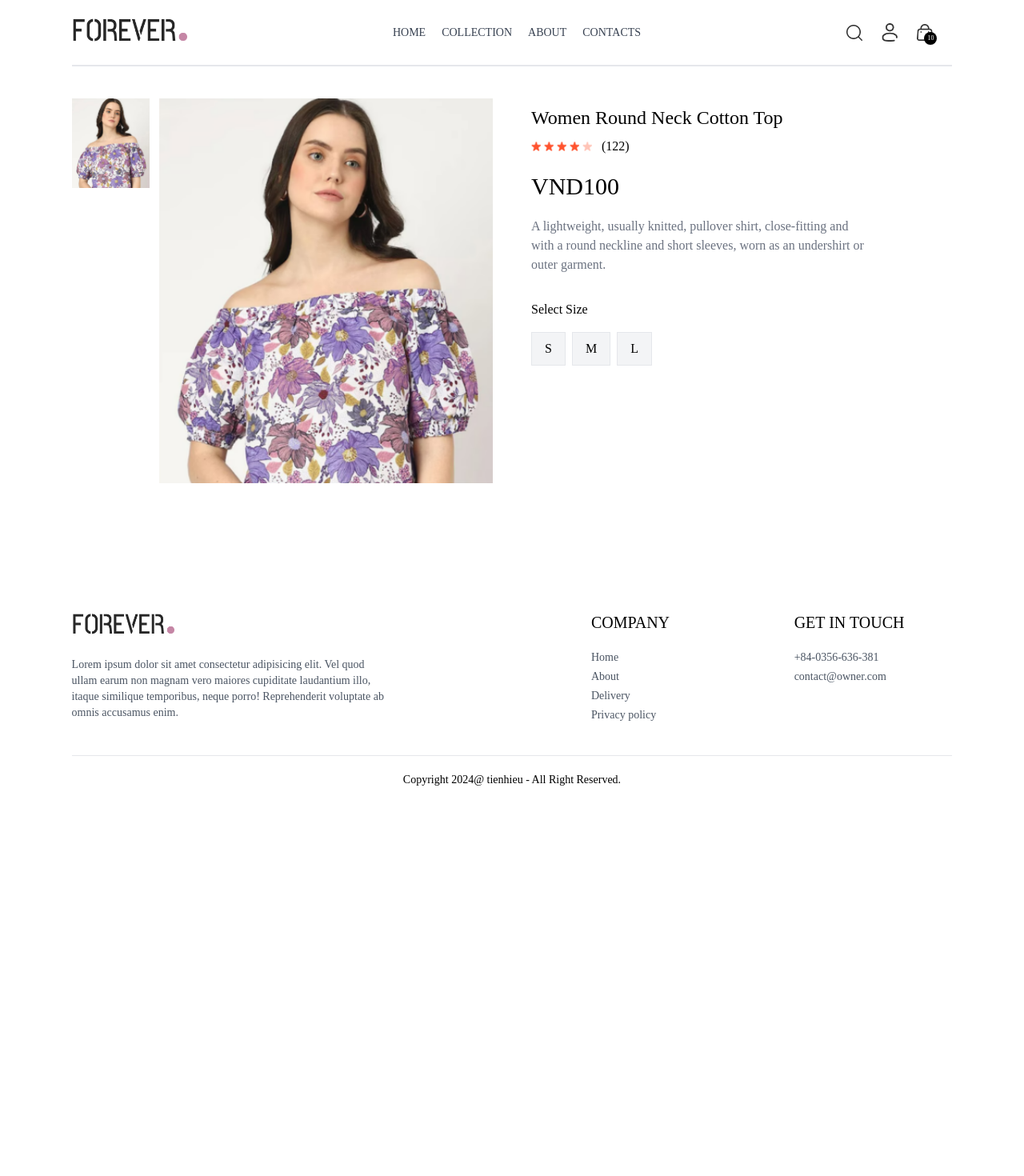
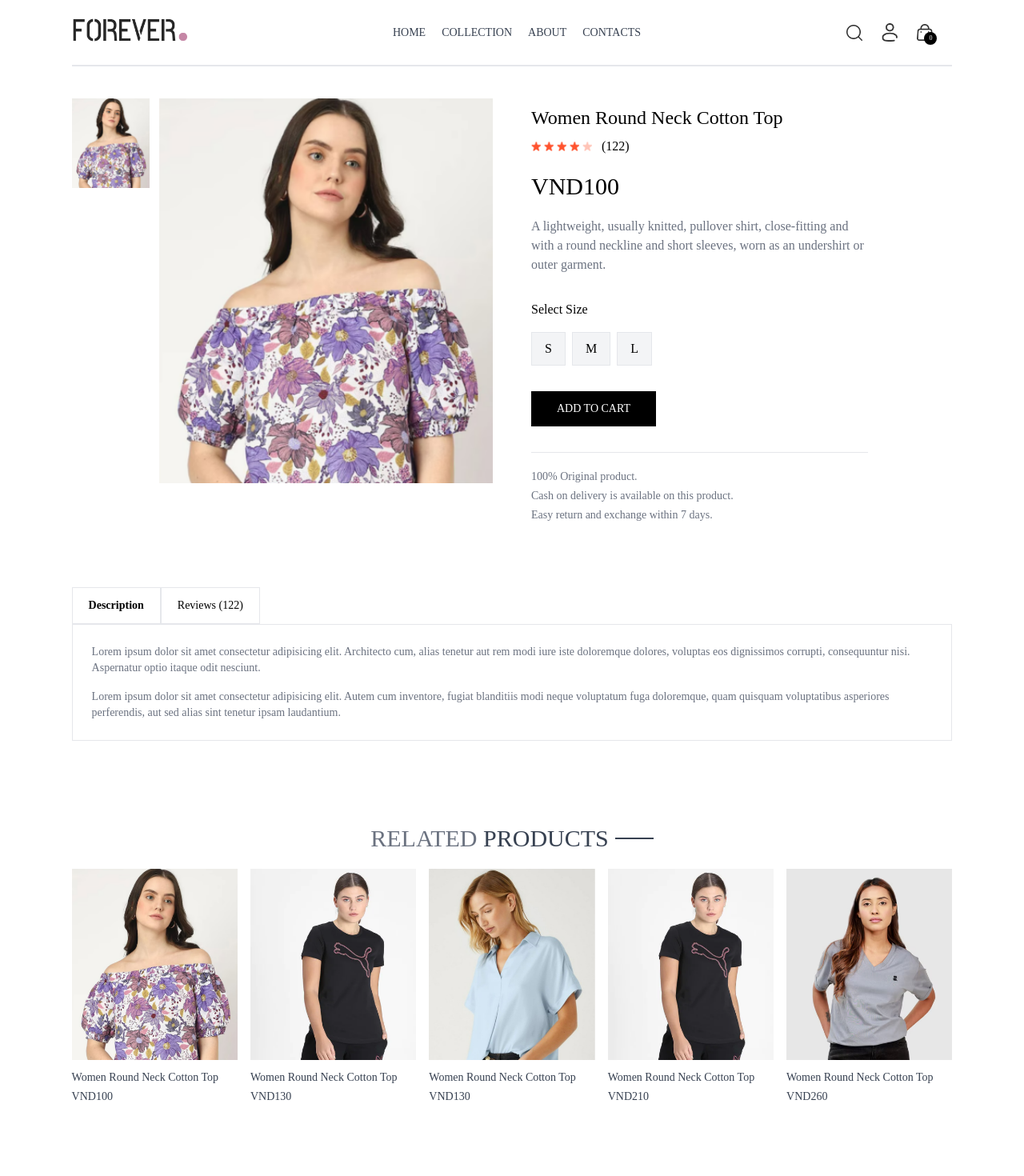
Before and after one commit to tienhieu03/OnlineShop, a React (Vite) app in the folder frontend/: page /product/aaaaa in a window 1280 px wide. Shown: the top 1470 px of the page at 80% size. Before the commit the page ends 1005 px from the top, so only its background shows below. Built offline with nearby package versions, Linux system fonts and the light colour scheme; a web font is replaced by a local one.

Commit message:
add cart total and related products components; refactor Title component

```diff
--- a/frontend/package.json
+++ b/frontend/package.json
@@ -28,7 +28,6 @@
     "globals": "^15.12.0",
     "postcss": "^8.4.49",
     "tailwindcss": "^3.4.16",
-    "vite": "^6.0.1",
-    "no-unused-vars": "off"
+    "vite": "^6.0.1"
   }
 }
--- a/frontend/src/App.jsx
+++ b/frontend/src/App.jsx
@@ -1,37 +1,40 @@
-import React from 'react'
-import { Routes,Route } from 'react-router-dom'
-import Home from './pages/Home'
-import Collection from './pages/Collection'
-import About from './pages/About'
-import Contact from './pages/Contact'
-import Product from './pages/Product'
-import Cart from './pages/Cart'
-import Login from './pages/Login'
-import PlaceOrder from './pages/PlaceOrder'
-import Orders from './pages/Orders'
-import Navbar from './components/Navbar'
-import Footer from './components/Footer'
-import SearchBar from './components/SearchBar'
+import React from "react";
+import { Routes, Route } from "react-router-dom";
+import Home from "./pages/Home";
+import Collection from "./pages/Collection";
+import About from "./pages/About";
+import Contact from "./pages/Contact";
+import Product from "./pages/Product";
+import Cart from "./pages/Cart";
+import Login from "./pages/Login";
+import PlaceOrder from "./pages/PlaceOrder";
+import Orders from "./pages/Orders";
+import Navbar from "./components/Navbar";
+import Footer from "./components/Footer";
+import SearchBar from "./components/SearchBar";
+import { ToastContainer, toast } from "react-toastify";
+import "react-toastify/dist/ReactToastify.css";
 
 const App = () => {
   return (
-    <div className = 'px-4 sm:px-[5vw] md:px-[7vw] lq:px-[9vw]'>
+    <div className="px-4 sm:px-[5vw] md:px-[7vw] lq:px-[9vw]">
+      <ToastContainer />
       <Navbar />
       <SearchBar />
       <Routes>
-        <Route path='/' element={<Home/>} />
-        <Route path='/collection' element={<Collection/>} />
-        <Route path='/about' element={<About/>} />
-        <Route path='/contact' element={<Contact/>} />
-        <Route path='/product/:productId' element={<Product/>} />
-        <Route path='/cart' element={<Cart/>} />
-        <Route path='/login' element={<Login/>} />
-        <Route path='/place-order' element={<PlaceOrder/>} />
-        <Route path='/orders' element={<Orders/>} />
+        <Route path="/" element={<Home />} />
+        <Route path="/collection" element={<Collection />} />
+        <Route path="/about" element={<About />} />
+        <Route path="/contact" element={<Contact />} />
+        <Route path="/product/:productId" element={<Product />} />
+        <Route path="/cart" element={<Cart />} />
+        <Route path="/login" element={<Login />} />
+        <Route path="/place-order" element={<PlaceOrder />} />
+        <Route path="/orders" element={<Orders />} />
       </Routes>
       <Footer />
     </div>
-  )
-}
+  );
+};
 
-export default App
+export default App;
--- /dev/null
+++ b/frontend/src/components/CartTotal.jsx
@@ -0,0 +1,41 @@
+import React, { useContext } from "react";
+import { ShopContext } from "../context/ShopContext";
+import Title from "./Title";
+
+const CartTotal = () => {
+  const { currency, delivery_fee, getCartAmount } = useContext(ShopContext);
+
+  return (
+    <div className="w-full">
+      <div className="text-2xl">
+        <Title text1={"CART"} text2={"TOTAL"} />
+      </div>
+      <div className="flex flex-col gap-2 mt-2 text-sm">
+        <div className="flex justify-between">
+          <p>Subtotal</p>
+          <p>
+            {currency} {getCartAmount()}.00
+          </p>
+        </div>
+        <hr />
+        <div className="flex justify-between">
+          <p>Shipping Fee</p>
+          <p>
+            {currency}
+            {delivery_fee}
+          </p>
+        </div>
+        <hr />
+        <div className="flex justify-between">
+          <b>Total</b>
+          <b>
+            {currency}
+            {getCartAmount() === 0 ? 0 : getCartAmount() + delivery_fee}
+          </b>
+        </div>
+      </div>
+    </div>
+  );
+};
+
+export default CartTotal;
--- a/frontend/src/components/Navbar.jsx
+++ b/frontend/src/components/Navbar.jsx
@@ -1,77 +1,125 @@
-import React, { useContext, useState } from 'react'
-import {assets} from '../assets/assets'
-import { Link, NavLink } from 'react-router-dom'
-import { ShopContext } from '../context/ShopContext'
+import React, { useContext, useState } from "react";
+import { assets } from "../assets/assets";
+import { Link, NavLink } from "react-router-dom";
+import { ShopContext } from "../context/ShopContext";
 
 const Navbar = () => {
+  const [visible, setVisible] = useState(false);
 
-    const [visible, setVisible] = useState(false)
-
-    const {setShowSearch} = useContext(ShopContext);
+  const { setShowSearch, getCartCount } = useContext(ShopContext);
 
   return (
-    <div className='flex items-center justify-between py-5 font-medium'>
+    <div className="flex items-center justify-between py-5 font-medium">
+      <Link to="/">
+        <img src={assets.logo} className="w-36" alt="" />
+      </Link>
 
-        <Link to='/'><img src={assets.logo} className='w-36' alt="" /></Link>
-
-        <ul className='hidden sm:flex gap-5 text-sm text-gray-700'>
-
-            <NavLink to='/' className='flex flex-col items-center gap-1' >
+      <ul className="hidden sm:flex gap-5 text-sm text-gray-700">
+        <NavLink to="/" className="flex flex-col items-center gap-1">
           <p>HOME</p>
-                <hr className='w-2/4 border-none h-[1.5px] bg-gray-700 hidden' />
+          <hr className="w-2/4 border-none h-[1.5px] bg-gray-700 hidden" />
         </NavLink>
-            <NavLink to='/collection' className='flex flex-col items-center gap-1' >
+        <NavLink to="/collection" className="flex flex-col items-center gap-1">
           <p>COLLECTION</p>
-                <hr className='w-2/4 border-none h-[1.5px] bg-gray-700 hidden' />
+          <hr className="w-2/4 border-none h-[1.5px] bg-gray-700 hidden" />
         </NavLink>
-            <NavLink to='/about' className='flex flex-col items-center gap-1' >
+        <NavLink to="/about" className="flex flex-col items-center gap-1">
           <p>ABOUT</p>
-                <hr className='w-2/4 border-none h-[1.5px] bg-gray-700 hidden' />
+          <hr className="w-2/4 border-none h-[1.5px] bg-gray-700 hidden" />
         </NavLink>
-            <NavLink to='/contact' className='flex flex-col items-center gap-1' >
+        <NavLink to="/contact" className="flex flex-col items-center gap-1">
           <p>CONTACTS</p>
-                <hr className='w-2/4 border-none h-[1.5px] bg-gray-700 hidden' />
+          <hr className="w-2/4 border-none h-[1.5px] bg-gray-700 hidden" />
         </NavLink>
-
       </ul>
 
-        <div className='flex items-center gap-6' >
-              <img onClick={()=>setShowSearch(true)} src={assets.search_icon} className='w-5 cursor-pointer' alt="" />
+      <div className="flex items-center gap-6">
+        <img
+          onClick={() => setShowSearch(true)}
+          src={assets.search_icon}
+          className="w-5 cursor-pointer"
+          alt=""
+        />
 
-              <div className='group relative' >
-                  <img className='w-5 cursor-pointer' src={assets.profile_icon} alt='' />
-                  <div className='group-hover:block hidden absolute dropdown-menu right-0 pt-4'>
-                      <div className='flex flex-col gap-2 w-36 py-3 px-5 bg-slate-100 text-gray-500 rounded'>
-                          <p className='cursor-pointer hover:text-black'>My Profile</p>
-                          <p className='cursor-pointer hover:text-black'>Orders</p>
-                          <p className='cursor-pointer hover:text-black'>Logout</p>
+        <div className="group relative">
+          <img
+            className="w-5 cursor-pointer"
+            src={assets.profile_icon}
+            alt=""
+          />
+          <div className="group-hover:block hidden absolute dropdown-menu right-0 pt-4">
+            <div className="flex flex-col gap-2 w-36 py-3 px-5 bg-slate-100 text-gray-500 rounded">
+              <p className="cursor-pointer hover:text-black">My Profile</p>
+              <p className="cursor-pointer hover:text-black">Orders</p>
+              <p className="cursor-pointer hover:text-black">Logout</p>
             </div>
           </div>
         </div>
-              <Link to='/cart' className='relative'>
-                <img src={assets.cart_icon} className='w-5 min-w-5' alt="" />
-                  <p className='absolute right-[-5px] bottom-[-5px] w-4 text-center leading-4 bg-black text-white aspect-square rounded-full text-[8px]'>10</p>
+        <Link to="/cart" className="relative">
+          <img src={assets.cart_icon} className="w-5 min-w-5" alt="" />
+          <p className="absolute right-[-5px] bottom-[-5px] w-4 text-center leading-4 bg-black text-white aspect-square rounded-full text-[8px]">
+            {getCartCount()}
+          </p>
         </Link>
-              <img onClick={()=>setVisible(true)} src={assets.menu_icon} className='w-5 cursor-pointer sm:hidden' alt=''/>
+        <img
+          onClick={() => setVisible(true)}
+          src={assets.menu_icon}
+          className="w-5 cursor-pointer sm:hidden"
+          alt=""
+        />
         <div>
-
           {/*SideBar menu for small sreen*/}
-            <div className={`absolute top-0 right-0 bottom-0 overflow-hidden bg-white transition-all ${visible ? 'w-full' : 'w-0'}`}>
-                <div className='flex flex-col text-gray-600'>
-                  <div onClick={()=>setVisible(false)} className='flex items-center gap-4 p-3 cursor-pointer'>
-                      <img className='h-4 rotate-180' src={assets.dropdown_icon} alt=''/>
+          <div
+            className={`absolute top-0 right-0 bottom-0 overflow-hidden bg-white transition-all ${
+              visible ? "w-full" : "w-0"
+            }`}
+          >
+            <div className="flex flex-col text-gray-600">
+              <div
+                onClick={() => setVisible(false)}
+                className="flex items-center gap-4 p-3 cursor-pointer"
+              >
+                <img
+                  className="h-4 rotate-180"
+                  src={assets.dropdown_icon}
+                  alt=""
+                />
                 <p>Back</p>
               </div>
-                    <NavLink onClick={()=>setVisible(false)} className='py-2 pl-6 border' to='/'>HOME</NavLink>
-                    <NavLink onClick={()=>setVisible(false)} className='py-2 pl-6 border' to='/collection'>COLLECTION</NavLink>
-                    <NavLink onClick={()=>setVisible(false)} className='py-2 pl-6 border' to='/about'>ABOUT</NavLink>
-                    <NavLink onClick={()=>setVisible(false)} className='py-2 pl-6 border' to='/contact'>CONTACT</NavLink>
+              <NavLink
+                onClick={() => setVisible(false)}
+                className="py-2 pl-6 border"
+                to="/"
+              >
+                HOME
+              </NavLink>
+              <NavLink
+                onClick={() => setVisible(false)}
+                className="py-2 pl-6 border"
+                to="/collection"
+              >
+                COLLECTION
+              </NavLink>
+              <NavLink
+                onClick={() => setVisible(false)}
+                className="py-2 pl-6 border"
+                to="/about"
+              >
+                ABOUT
+              </NavLink>
+              <NavLink
+                onClick={() => setVisible(false)}
+                className="py-2 pl-6 border"
+                to="/contact"
+              >
+                CONTACT
+              </NavLink>
             </div>
           </div>
         </div>
       </div>
     </div>
-  )
-}
+  );
+};
 
-export default Navbar
+export default Navbar;
--- /dev/null
+++ b/frontend/src/components/RelatedProduct.jsx
@@ -0,0 +1,43 @@
+import React, { useContext, useEffect, useState } from "react";
+import { ShopContext } from "../context/ShopContext";
+import Title from "./Title";
+import ProductItem from "./ProductItem";
+
+const RelatedProduct = ({ category, subCategory }) => {
+  const { products } = useContext(ShopContext);
+  const [related, setRelated] = useState([]);
+
+  useEffect(() => {
+    if (products.length > 0) {
+      let productsCopy = products.slice();
+
+      productsCopy = productsCopy.filter((item) => category === item.category);
+      productsCopy = productsCopy.filter(
+        (item) => subCategory === item.subCategory
+      );
+
+      setRelated(productsCopy.slice(0, 5));
+    }
+  }, [products]);
+
+  return (
+    <div className="my-24">
+      <div className="text-center text-3xl py-2">
+        <Title text1={"RELATED"} text2={"PRODUCTS"} />
+      </div>
+      <div className="grid grid-cols-2 sm:grid-cols-3 md:grid-cols-4 lg:grid-cols-5 gap-4 gap-y-6">
+        {related.map((item, index) => (
+          <ProductItem
+            key={index}
+            id={item._id}
+            name={item.name}
+            price={item.price}
+            image={item.image}
+          />
+        ))}
+      </div>
+    </div>
+  );
+};
+
+export default RelatedProduct;
--- a/frontend/src/context/ShopContext.jsx
+++ b/frontend/src/context/ShopContext.jsx
@@ -1,27 +1,89 @@
-import { createContext, useState } from "react";
+import { createContext, useEffect, useState } from "react";
 import { products } from "../assets/assets";
+import { toast } from "react-toastify";
 
 export const ShopContext = createContext();
 
 const ShopContextProvider = (props) => {
+  const currency = "VND";
+  const delivery_fee = 10;
+  const [search, setSearch] = useState("");
+  const [showSearch, setShowSearch] = useState(false);
+  const [cartItems, setCartItems] = useState({});
 
-    const currency = 'VND';
-    const delivery_fee= 10;
-    const [search,setSearch] = useState('');
-    const [showSearch,setShowSearch] = useState(false);
-
-
-    const value = {
-        products , currency , delivery_fee,
-        search,setSearch,showSearch,setShowSearch
+  const addToCart = async (itemId, size) => {
+    if (!size) {
+      toast.error("Please select a size");
+      return;
     }
 
-    return(
-        <ShopContext.Provider value={value}>
-            {props.children}
-        </ShopContext.Provider>
-    )
+    let cartData = structuredClone(cartItems);
+    if (cartData[itemId]) {
+      if (cartData[itemId][size]) {
+        cartData[itemId][size] += 1;
+      } else {
+        cartData[itemId][size] = 1;
+      }
+    } else {
+      cartData[itemId] = {};
+      cartData[itemId][size] = 1;
+    }
+    setCartItems(cartData);
+  };
 
-}
+  const getCartCount = () => {
+    let totalCount = 0;
+    for (const items in cartItems) {
+      for (const item in cartItems[items]) {
+        try {
+          if (cartItems[items][item] > 0) {
+            totalCount += cartItems[items][item];
+          }
+        } catch (error) {}
+      }
+    }
+    return totalCount;
+  };
+
+  const updateQuantity = async (itemId, size, quantity) => {
+    let cartData = structuredClone(cartItems);
+    cartData[itemId][size] = quantity;
+    setCartItems(cartData);
+  };
+
+  const getCartAmount = () => {
+    let totalAmount = 0;
+    for (const items in cartItems) {
+      let itemInfo = products.find((product) => product._id === items);
+      for (const item in cartItems[items]) {
+        try {
+          if (cartItems[items][item] > 0) {
+            totalAmount += itemInfo.price * cartItems[items][item];
+          }
+        } catch (error) {}
+      }
+    }
+    return totalAmount;
+  };
+
+  const value = {
+    products,
+    currency,
+    delivery_fee,
+    search,
+    setSearch,
+    showSearch,
+    setShowSearch,
+    cartItems,
+    addToCart,
+    getCartCount,
+    updateQuantity,
+    getCartAmount,
+  };
+
+  return (
+    <ShopContext.Provider value={value}>{props.children}</ShopContext.Provider>
+  );
+};
 
 export default ShopContextProvider;
--- a/frontend/src/pages/Cart.jsx
+++ b/frontend/src/pages/Cart.jsx
@@ -1,9 +1,101 @@
-import React from 'react'
+import React, { useContext, useEffect, useState } from "react";
+import { ShopContext } from "../context/ShopContext";
+import Title from "../components/Title";
+import { assets } from "../assets/assets";
+import CartTotal from "../components/CartTotal";
 
 const Cart = () => {
+  const { products, currency, cartItems, updateQuantity } =
+    useContext(ShopContext);
+
+  const [cartData, setCartData] = useState([]);
+
+  useEffect(() => {
+    const tempData = [];
+    for (const items in cartItems) {
+      for (const item in cartItems[items]) {
+        if (cartItems[items][item] > 0) {
+          tempData.push({
+            _id: items,
+            size: item,
+            quantity: cartItems[items][item],
+          });
+        }
+      }
+    }
+    setCartData(tempData);
+  }, [cartItems]);
+
   return (
-    <div>Cart</div>
-  )
-}
+    <div className="border-t pt-14">
+      <div className="text-2xl mb-3">
+        <Title text1={"YOUR"} text2={"CART"} />
+      </div>
+      <div>
+        {cartData.map((item, index) => {
+          const productData = products.find(
+            (product) => product._id === item._id
+          );
 
-export default Cart
+          return (
+            <div
+              key={index}
+              className="py-4 border-t border-b text-gray-700 grid grid-cols-[4fr_0.5fr_0.5fr] sm:grid-cols[4fr_2fr_0.5fr] items-center gap-4"
+            >
+              <div className="flex items-start gap-6">
+                <img
+                  className="w-16 sm:w-20"
+                  src={productData.image[0]}
+                  alt=""
+                />
+                <div>
+                  <p className="text-xs sm:text-lg font-medium">
+                    {productData.name}
+                  </p>
+                  <div className="flex items-center gap-5 mt-2">
+                    <p>
+                      {currency}
+                      {productData.price}
+                    </p>
+                    <p className="px-2 sm:px-3 sm:py-1 border bg-slate-50">
+                      {item.size}
+                    </p>
+                  </div>
+                </div>
+              </div>
+              <input
+                onChange={(e) =>
+                  e.target.value === "" || e.target.value === "0"
+                    ? null
+                    : updateQuantity(
+                        item._id,
+                        item.size,
+                        Number(e.target.value)
+                      )
+                }
+                className="border max-w-10 sm:max-w-20 px-1 sm:px-2 py-1"
+                type="number"
+                min={1}
+                defaultValue={item.quantity}
+              />
+              <img
+                onClick={() => updateQuantity(item._id, item.size, 0)}
+                className="w-4 mr-4 sm:w-5 cursor-pointer"
+                src={assets.bin_icon}
+                alt=""
+              />
+            </div>
+          );
+        })}
+      </div>
+
+      <div className="flex justify-end my-20">
+        <div className="w-full sm:w-[450px]">
+          <CartTotal />
+        </div>
+      </div>
+    </div>
+  );
+};
+
+export default Cart;
--- a/frontend/src/pages/Product.jsx
+++ b/frontend/src/pages/Product.jsx
@@ -2,10 +2,11 @@
 import { useParams } from "react-router-dom";
 import { ShopContext } from "../context/ShopContext";
 import { assets } from "../assets/assets";
+import RelatedProduct from "../components/RelatedProduct";
 
 const Product = () => {
   const { productId } = useParams();
-  const { products, currency } = useContext(ShopContext);
+  const { products, currency, addToCart } = useContext(ShopContext);
   const [productData, setProductData] = useState(false);
   const [image, setImage] = useState("");
   const [size, setSize] = useState("");
@@ -80,8 +81,49 @@
               ))}
             </div>
           </div>
+          <button
+            onClick={() => addToCart(productData._id, size)}
+            className="bg-black text-white px-8 py-3 text-sm active:bg-gray-700"
+          >
+            ADD TO CART
+          </button>
+          <hr className="mt-8 sm:w-4/5" />
+          <div className="text-sm text-gray-500 mt-5 flex flex-col gap-1">
+            <p>100% Original product.</p>
+            <p>Cash on delivery is available on this product.</p>
+            <p>Easy return and exchange within 7 days.</p>
+          </div>
         </div>
       </div>
+
+      {/* ------------ Description and Review Section ------------ */}
+      <div className="mt-20">
+        <div className="flex">
+          <b className="border px-5 py-3 text-sm">Description</b>
+          <p className="border px-5 py-3 text-sm">Reviews (122)</p>
+        </div>
+        <div className="flex flex-col gap-4 border px-6 py-6 text-sm text-gray-500">
+          <p>
+            Lorem ipsum dolor sit amet consectetur adipisicing elit. Architecto
+            cum, alias tenetur aut rem modi iure iste doloremque dolores,
+            voluptas eos dignissimos corrupti, consequuntur nisi. Aspernatur
+            optio itaque odit nesciunt.
+          </p>
+          <p>
+            Lorem ipsum dolor sit amet consectetur adipisicing elit. Autem cum
+            inventore, fugiat blanditiis modi neque voluptatum fuga doloremque,
+            quam quisquam voluptatibus asperiores perferendis, aut sed alias
+            sint tenetur ipsam laudantium.
+          </p>
+        </div>
+      </div>
+
+      {/* ------------ Similar Products ------------ */}
+
+      <RelatedProduct
+        category={productData.category}
+        subCategory={productData.subCategory}
+      />
     </div>
   ) : (
     <div className="opacity-0"></div>
```
Also changed, not shown: frontend/src/components/Title.jsx (+10 -8 lines). Lines whose indentation alone changed are shown as unchanged.
